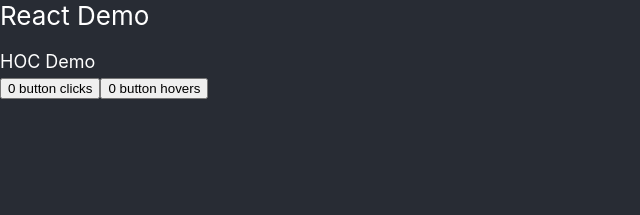
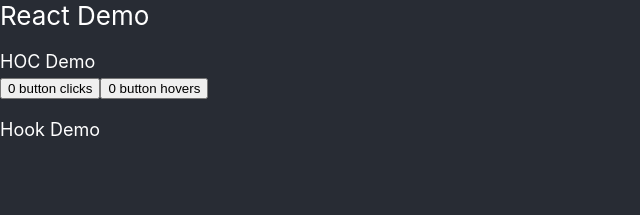
Before and after one commit to spinloop/React-Demo, a React (Create React App) app: page / in a window 1280 px wide. Shown: the top 215 px of the page, without its empty margins (0-640 px from the left). Built offline with nearby package versions, Linux system fonts and the light colour scheme.

Commit message:
start hooks demo

```diff
--- a/src/App.css
+++ b/src/App.css
@@ -1,5 +1,9 @@
 .App {
   text-align: left;
+}
+
+.Example {
+  padding-bottom: 20px;
 }
 
 .App-header {
--- a/src/App.js
+++ b/src/App.js
@@ -1,5 +1,6 @@
 import React from 'react';
 import HOC from './examples/hoc'
+import Hooks from './examples/hooks'
 import './App.css';
 
 function App() {
@@ -9,6 +10,7 @@ function App() {
         React Demo
       </header>
       <HOC />
+      <Hooks />
     </div>
   );
 }
--- /dev/null
+++ b/src/examples/hooks/index.js
@@ -0,0 +1,10 @@
+import React from 'react'
+import '../../App.css';
+
+export default () => {
+  return (
+    <div className="Example">
+      <header className="Example-header">Hook Demo</header>
+    </div>
+  )
+}
```
